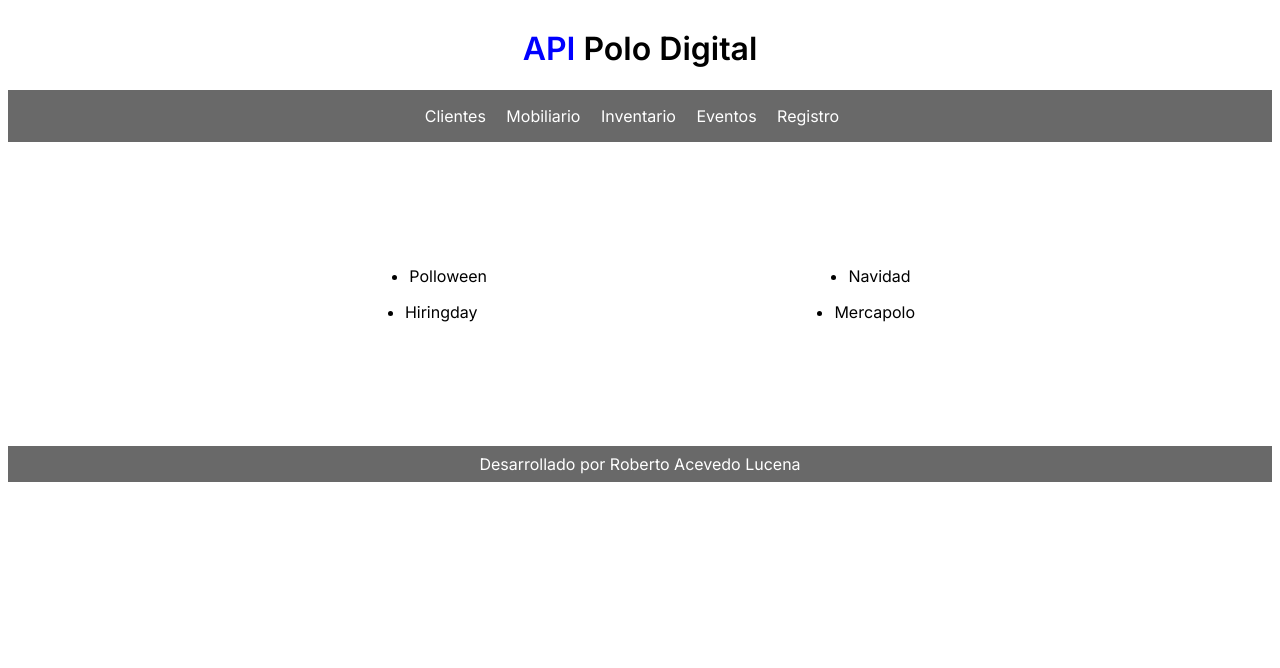
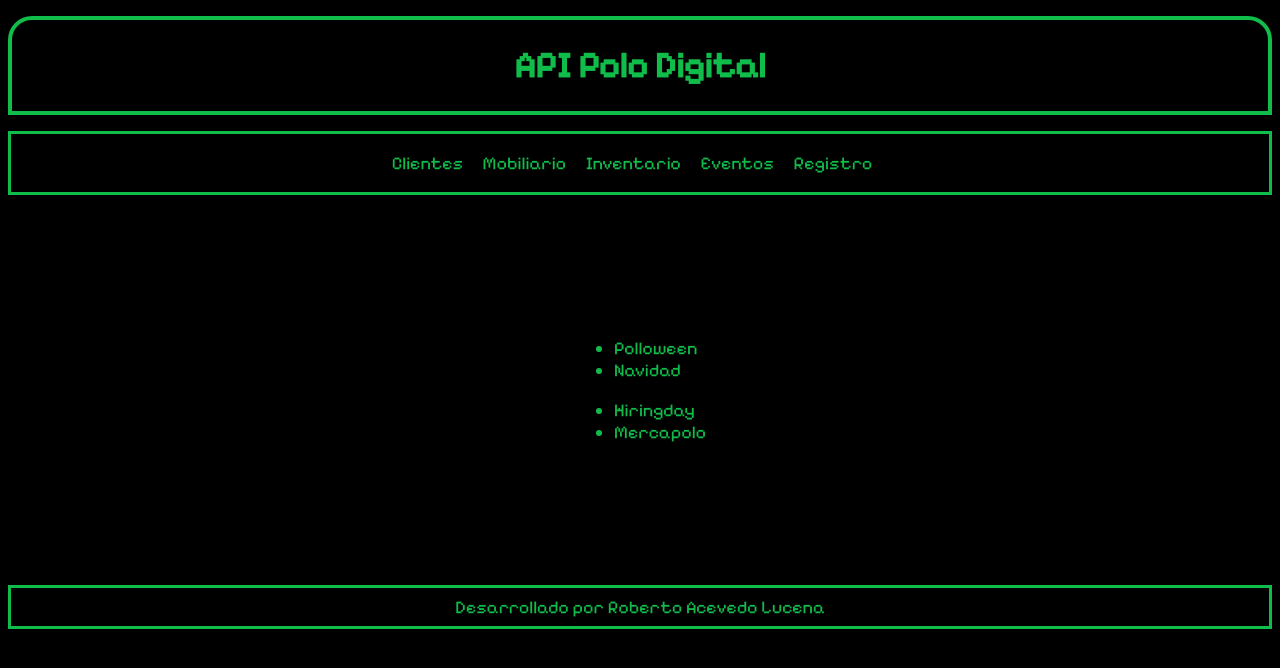
Before and after one commit to Robertoaclu/Polo_digital, a website: page Public/index.html in a window 1280 px wide. Drawn offline with Linux system fonts and the light colour scheme.

Commit message:
upgrade project

```diff
--- a/Public/css/style.css
+++ b/Public/css/style.css
@@ -1,20 +1,27 @@
 body {
-  font-family: Inter;
-  font-size: 16px;
+  font-family: 'Inter', sans-serif;
+  font-family: 'Pixelify Sans', sans-serif;
+  font-size: 18px;
+  background-color: black;
+  color: rgb(17, 189, 74);
 }
 
 .cabecera{
   display: flex;
   justify-content: center;
+  border: 4px;
+  border-color: rgb(17, 189, 74);
+  border-style:solid;
+  border-radius: 24px 24px 0px 0px;
+  margin: 16px 0px;
 }
 
 .navegacion {
   display: flex;
   justify-content: space-evenly;
   align-items: center;
-  background-color:dimgray;
-  color: white;
   margin-bottom: 124px;
+  border-style: solid;
 }
 
 .navegacion ul {
@@ -27,7 +34,7 @@ nav li {
   margin-right: 16px;
 }
 
-.carrusel ul{
+.carrusel{
   display: flex;
   justify-content:space-evenly;
   text-decoration: none;
@@ -36,8 +43,7 @@ nav li {
 .pie {
  display: flex;
  justify-content: center;
- background-color: dimgray;
- color: white;
  padding:8px;
  margin-top: 124px;
+ border-style: solid;
 }
--- a/Public/index.html
+++ b/Public/index.html
@@ -6,19 +6,18 @@
     <title>Polo Digital</title>
     <link rel="preconnect" href="https://fonts.googleapis.com" />
     <link rel="preconnect" href="https://fonts.gstatic.com" crossorigin />
-    <link
-    href="https://fonts.googleapis.com/css2?family=Inter:wght@400;600&display=swap"
-      rel="stylesheet"
-    />
+    <link rel="preconnect" href="https://fonts.googleapis.com">
+<link rel="preconnect" href="https://fonts.gstatic.com" crossorigin>
+<link href="https://fonts.googleapis.com/css2?family=Inter:wght@400;600&family=Pixelify+Sans&display=swap" rel="stylesheet">
     <link rel="stylesheet" href="css/style.css" />
   </head>
   <body>
     <header>
       <div class="cabecera">
-        <h1><span style="color: blue">API</span> Polo Digital</h1>
+        <h1><b>API</b> Polo Digital</h1>
       </div>
 
-      <div class="navegacion">
+      <div id="menu" class="navegacion">
         <nav>
           <ul>
             <li>Clientes</li>
@@ -31,7 +30,7 @@
       </div>
     </header>
 
-    <main class="carrusel">
+    <main id="carrusel" class="carrusel">
       <div>
         <ul>
           <li>Polloween</li>
@@ -45,9 +44,11 @@
     </main>
 
     <footer>
-      <div class="pie">
+      <div id="pie" class="pie">
         Desarrollado por Roberto Acevedo Lucena
       </div>
     </footer>
+
+    <script src="/js/index.js"></script>
   </body>
 </html>
```
